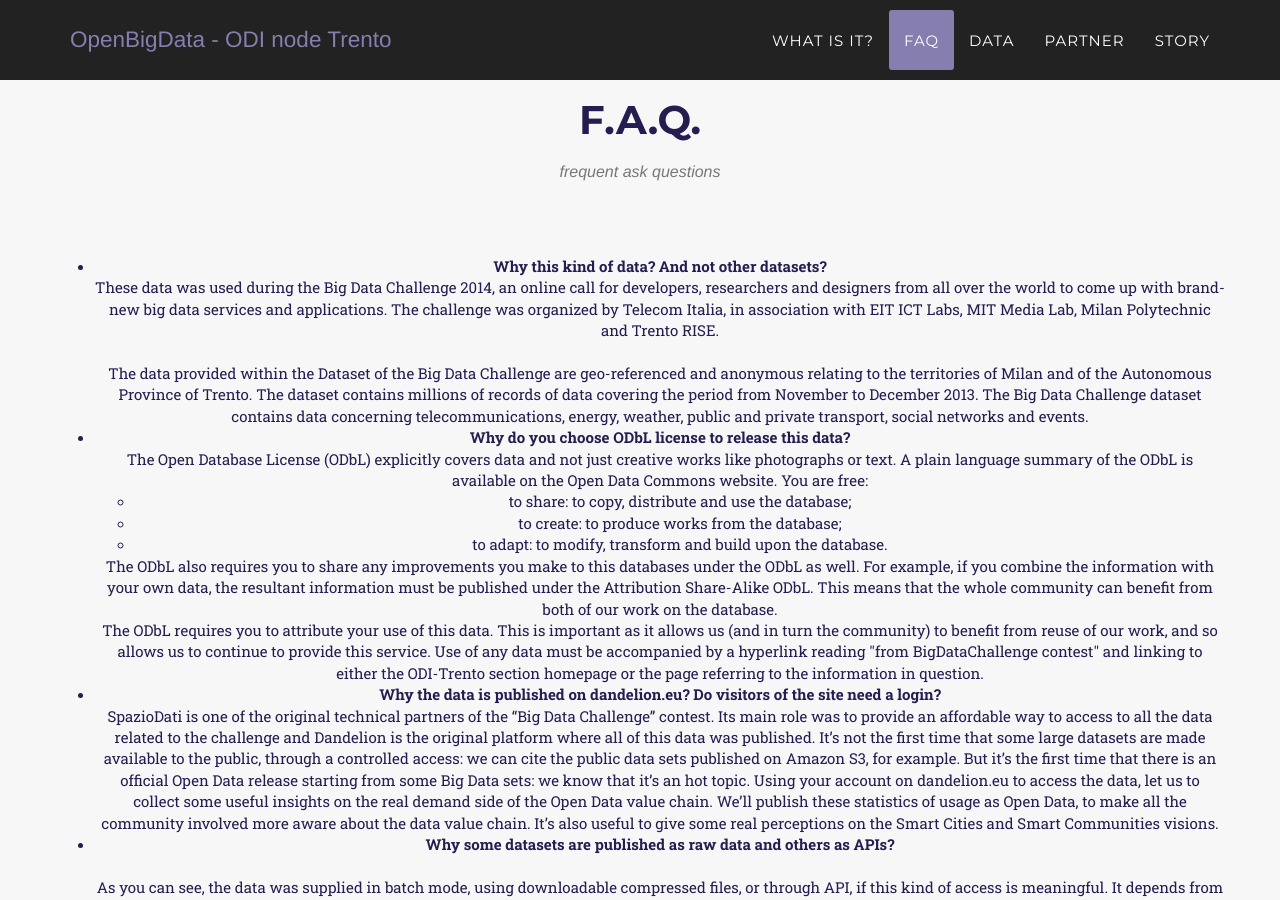
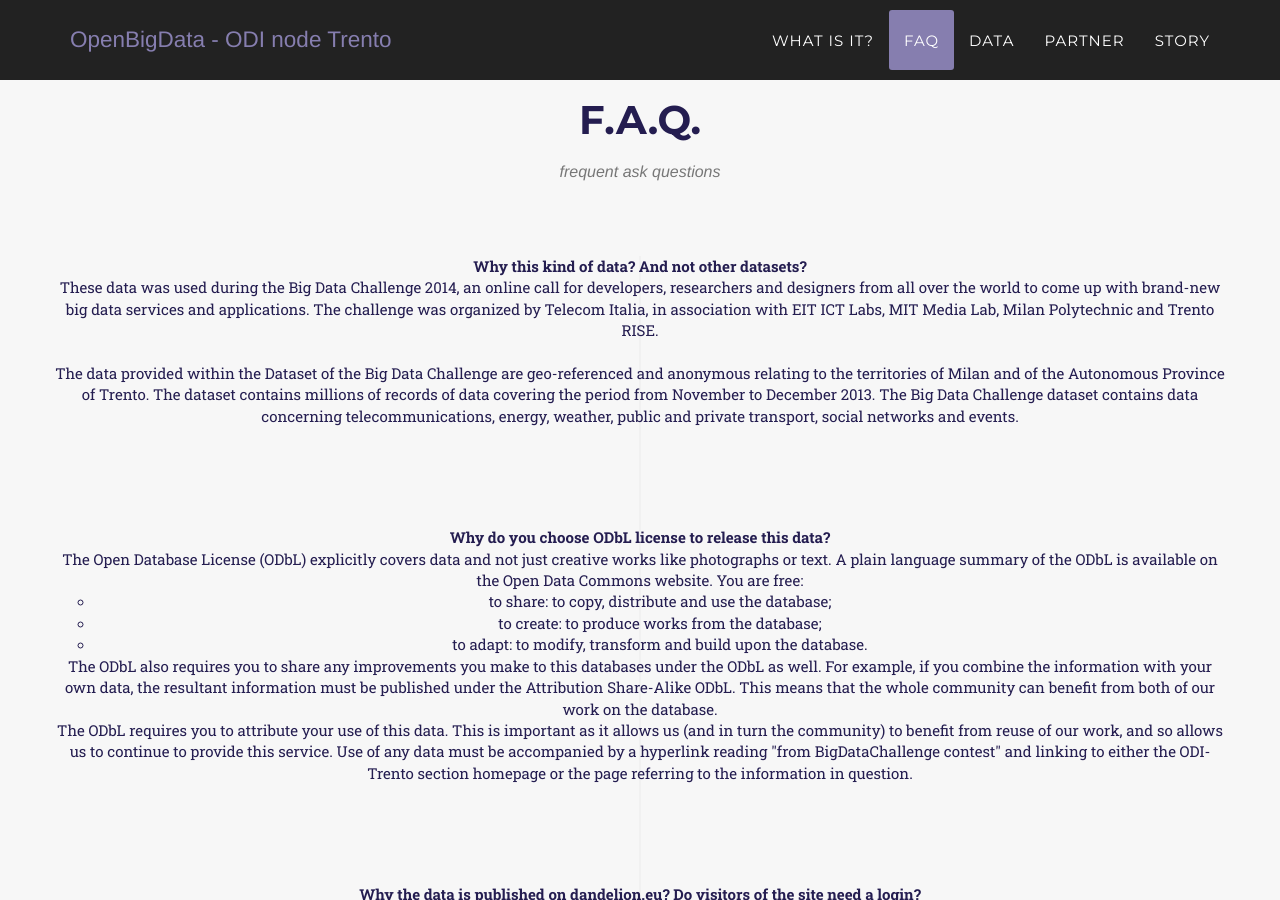
Before and after one commit to theodifbk/theodifbk.github.io, a Jekyll site: the page built from openbigdata/index.html, in a window 1280 px wide and 900 px high, scrolled down 1522 px. Built offline with Jekyll 4.4.1, drawn with Linux system fonts in a browser that asks for light colours; some web fonts are replaced.

Commit message:
Update faq.html

```diff
--- a/_includes/openbigdata/faq.html
+++ b/_includes/openbigdata/faq.html
@@ -8,7 +8,7 @@
             </div>
         </div>
         <div class="row text-center">
-            <ul>
+            <ul class="timeline">
                 <li><strong>
                 Why this kind of data? And not other datasets?</strong><br/>
                 These data was used during the Big Data Challenge 2014, an online call for developers, researchers and designers from all over the world to come up with brand-new big data services and applications. The challenge was organized by Telecom Italia, in association with EIT ICT Labs, MIT Media Lab, Milan Polytechnic and Trento RISE.
```
